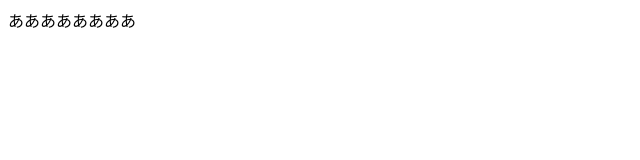
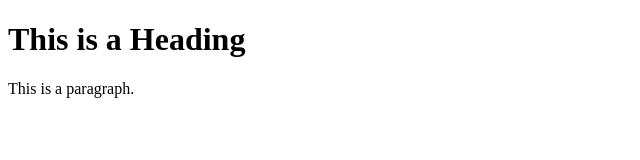
Before and after one commit to unii-to/unii-to.github.io, a plain HTML site: page index.html in a window 1280 px wide. Shown: the whole page, without its empty margins (0-640 px from the left). Drawn offline with Linux system fonts and the light colour scheme.

Commit message:
update index.html

```diff
--- a/index.html
+++ b/index.html
@@ -1,9 +1,15 @@
+<!DOCTYPE html>
 <html>
-  <head>
-    <meta charset='utf-8'>
-    <title>タイトル</title>
-  </head>
-  <body>
-    <p>ああああああああ</p>
-  </body>
+
+<head>
+  <title>Page Title</title>
+</head>
+
+<body>
+
+  <h1>This is a Heading</h1>
+  <p>This is a paragraph.</p>
+
+</body>
+
 </html>
```
